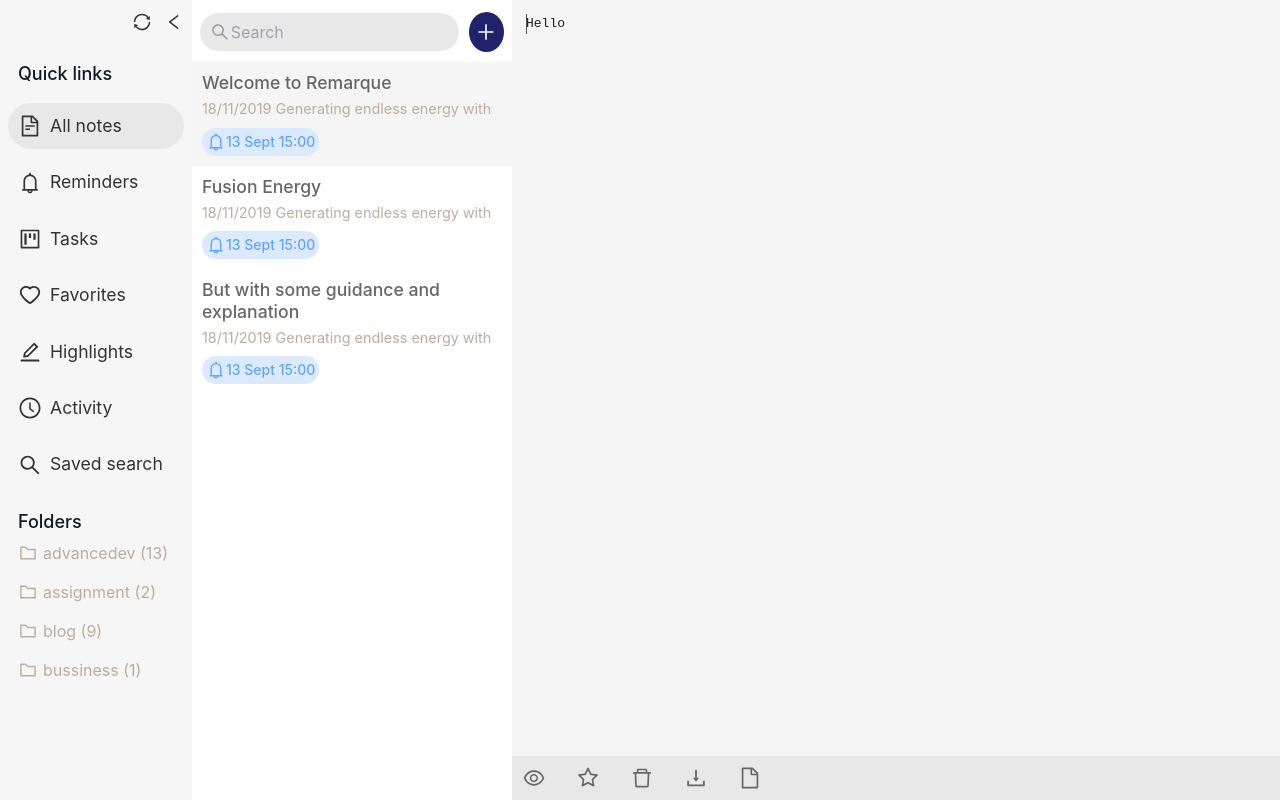
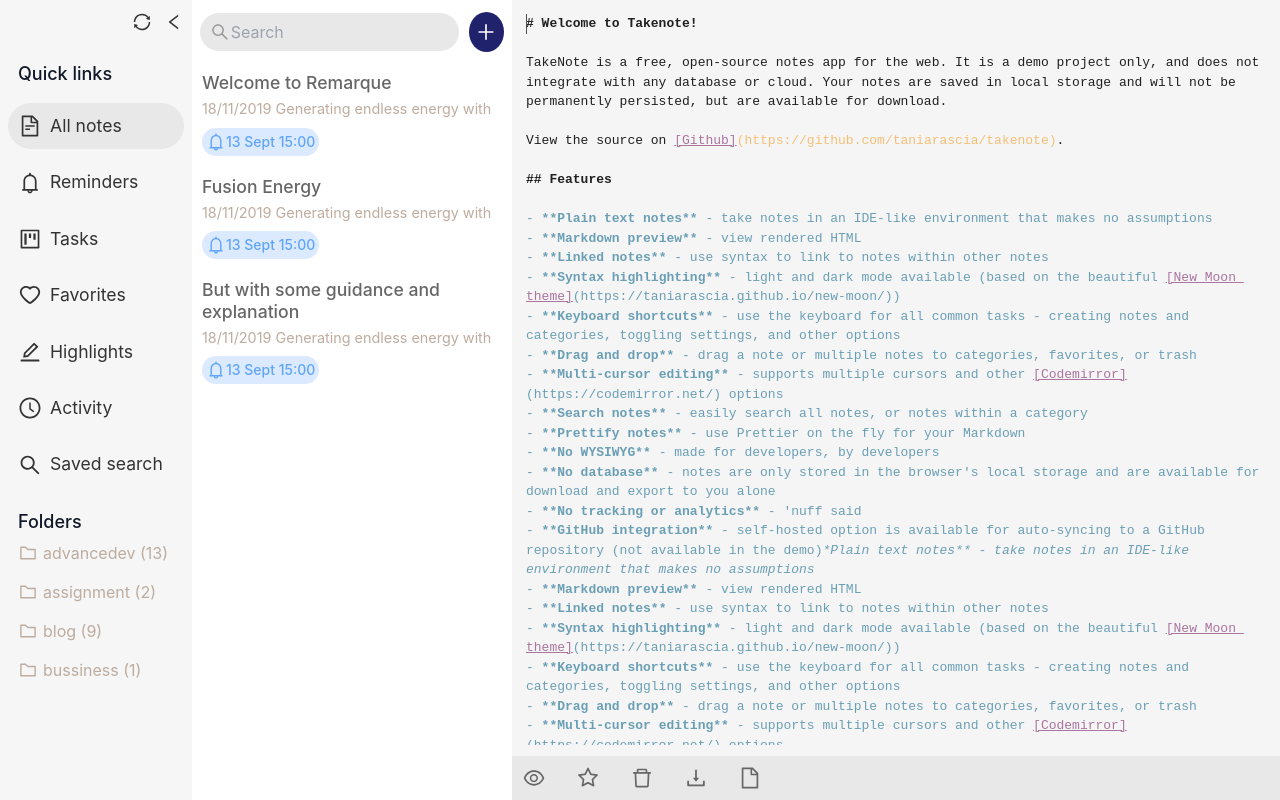
Before and after one commit to ndimzKM/remarque-client, a React (Create React App) app: page /app in a window 1280 px wide. Built offline with nearby package versions, Linux system fonts and the light colour scheme.

Commit message:
selecting and editing notes properly

```diff
--- /dev/null
+++ b/src/components/MainBar/EditorContainer.jsx
@@ -0,0 +1,11 @@
+import NoteEditor from "./NoteEditor";
+
+const EditorContainer = () => {
+  return (
+    <section className="editor-container h-full">
+      <NoteEditor />
+    </section>
+  );
+};
+
+export default EditorContainer;
--- a/src/components/MainBar/MainContainer.jsx
+++ b/src/components/MainBar/MainContainer.jsx
@@ -5,6 +5,7 @@
   AiOutlineDownload,
   AiOutlineFile,
 } from "react-icons/ai";
+import EditorContainer from "./EditorContainer";
 import NoteEditor from "./NoteEditor";
 
 const MainContainer = () => {
@@ -27,9 +28,7 @@
           <AiOutlineFile size={24} color="#666" />
         </li>
       </ul>
-      <section className="editor-container h-full">
-        <NoteEditor />
-      </section>
+      <EditorContainer />
     </section>
   );
 };
--- a/src/components/MainBar/NoteEditor.jsx
+++ b/src/components/MainBar/NoteEditor.jsx
@@ -1,14 +1,17 @@
-import { useState, useRef, useEffect } from "react";
+import { useRef, useEffect } from "react";
 import { Controlled as CodeMirror } from "react-codemirror2";
+import { useSelector, useDispatch } from "react-redux";
 
 import "codemirror/lib/codemirror.css";
 import "codemirror/theme/base16-light.css";
 import "codemirror/mode/gfm/gfm";
 import "codemirror/addon/selection/active-line";
 import "codemirror/addon/scroll/scrollpastend";
+import { updateActiveNote } from "../../redux/actions";
 
 const NoteEditor = () => {
-  const [note, setNote] = useState("Hello");
+  const { activeNote } = useSelector((state) => state.reducer);
+  const dispatch = useDispatch();
 
   const codemirror = useRef();
 
@@ -43,6 +46,12 @@
     });
   };
 
+  const setNote = (value) => {
+    let tempNote = activeNote;
+    tempNote.content = value;
+    dispatch(updateActiveNote(tempNote));
+  };
+
   useEffect(() => {
     codemirror.current.editor.display.wrapper.style.height = "100%";
     codemirror.current.editor.display.wrapper.style.padding = "10px";
@@ -52,7 +61,7 @@
     <CodeMirror
       ref={codemirror}
       className="editor bg-red-900"
-      value={note}
+      value={activeNote.content}
       onBeforeChange={(editor, data, value) => {
         setNote(value);
       }}
--- a/src/components/MiddleBar/MiddleContainer.jsx
+++ b/src/components/MiddleBar/MiddleContainer.jsx
@@ -1,4 +1,5 @@
 import { AiOutlineSearch, AiOutlinePlus, AiOutlineBell } from "react-icons/ai";
+import Notes from "./Notes";
 
 const MiddleContainer = () => {
   return (
@@ -21,38 +22,7 @@
           <AiOutlinePlus color="#fff" size={22} />
         </button>
       </div>
-      <div className="notes">
-        <div className="note active">
-          <h3>Welcome to Remarque</h3>
-          <p>
-            <span>18/11/2019</span> Generating endless energy with
-          </p>
-          <div className="flex items-center w-max bg-blue-100 p-1 mt-2 text-blue-400 font-medium rounded-3xl">
-            <AiOutlineBell size={20} />
-            <span className="text-sm">13 Sept 15:00</span>
-          </div>
-        </div>
-        <div className="note">
-          <h3>Fusion Energy</h3>
-          <p>
-            <span>18/11/2019</span> Generating endless energy with
-          </p>
-          <div className="flex items-center w-max bg-blue-100 p-1 mt-2 text-blue-400 font-medium rounded-3xl">
-            <AiOutlineBell size={20} />
-            <span className="text-sm">13 Sept 15:00</span>
-          </div>
-        </div>
-        <div className="note">
-          <h3>But with some guidance and explanation</h3>
-          <p>
-            <span>18/11/2019</span> Generating endless energy with
-          </p>
-          <div className="flex items-center w-max bg-blue-100 p-1 mt-2 text-blue-400 font-medium rounded-3xl">
-            <AiOutlineBell size={20} />
-            <span className="text-sm">13 Sept 15:00</span>
-          </div>
-        </div>
-      </div>
+      <Notes />
     </section>
   );
 };
--- /dev/null
+++ b/src/components/MiddleBar/Note.jsx
@@ -0,0 +1,31 @@
+import { AiOutlineBell } from "react-icons/ai";
+import { useDispatch, useSelector } from "react-redux";
+
+import { updateActiveNote } from "../../redux/actions";
+
+const Note = ({ note }) => {
+  const { activeNote } = useSelector((state) => state.reducer);
+  const dispatch = useDispatch();
+
+  const setActiveNote = () => {
+    dispatch(updateActiveNote(note));
+  };
+
+  return (
+    <div
+      className={note.id == activeNote.id ? "note active" : "note"}
+      onClick={() => setActiveNote()}
+    >
+      <h3>{note.title}</h3>
+      <p>
+        <span>{note.createdAt}</span> {note.subtitle}
+      </p>
+      <div className="flex items-center w-max bg-blue-100 p-1 mt-2 text-blue-400 font-medium rounded-3xl">
+        <AiOutlineBell size={20} />
+        <span className="text-sm">13 Sept 15:00</span>
+      </div>
+    </div>
+  );
+};
+
+export default Note;
--- /dev/null
+++ b/src/components/MiddleBar/Notes.jsx
@@ -0,0 +1,41 @@
+import { useState } from "react";
+import { welcome } from "../../faker";
+import Note from "./Note";
+
+const Notes = () => {
+  const [notes, setNotes] = useState([
+    {
+      id: 1,
+      title: "Welcome to Remarque",
+      subtitle: "Generating endless energy with",
+      createdAt: "18/11/2019",
+      content: welcome,
+      folder: 1,
+    },
+    {
+      id: 2,
+      title: "Fusion Energy",
+      subtitle: "Generating endless energy with",
+      createdAt: "18/11/2019",
+      content: "# Hi",
+      folder: 1,
+    },
+    {
+      id: 3,
+      title: "But with some guidance and explanation",
+      subtitle: "Generating endless energy with",
+      createdAt: "18/11/2019",
+      content: "# Bye bye",
+      folder: 1,
+    },
+  ]);
+  return (
+    <div className="notes">
+      {notes.map((note) => (
+        <Note key={note.id} note={note} />
+      ))}
+    </div>
+  );
+};
+
+export default Notes;
--- /dev/null
+++ b/src/faker/index.js
@@ -0,0 +1,58 @@
+export const welcome = `# Welcome to Takenote!
+
+TakeNote is a free, open-source notes app for the web. It is a demo project only, and does not integrate with any database or cloud. Your notes are saved in local storage and will not be permanently persisted, but are available for download.
+
+View the source on [Github](https://github.com/taniarascia/takenote).
+
+## Features
+
+- **Plain text notes** - take notes in an IDE-like environment that makes no assumptions
+- **Markdown preview** - view rendered HTML
+- **Linked notes** - use syntax to link to notes within other notes
+- **Syntax highlighting** - light and dark mode available (based on the beautiful [New Moon theme](https://taniarascia.github.io/new-moon/))
+- **Keyboard shortcuts** - use the keyboard for all common tasks - creating notes and categories, toggling settings, and other options
+- **Drag and drop** - drag a note or multiple notes to categories, favorites, or trash
+- **Multi-cursor editing** - supports multiple cursors and other [Codemirror](https://codemirror.net/) options
+- **Search notes** - easily search all notes, or notes within a category
+- **Prettify notes** - use Prettier on the fly for your Markdown
+- **No WYSIWYG** - made for developers, by developers
+- **No database** - notes are only stored in the browser's local storage and are available for download and export to you alone
+- **No tracking or analytics** - 'nuff said
+- **GitHub integration** - self-hosted option is available for auto-syncing to a GitHub repository (not available in the demo)*Plain text notes** - take notes in an IDE-like environment that makes no assumptions
+- **Markdown preview** - view rendered HTML
+- **Linked notes** - use syntax to link to notes within other notes
+- **Syntax highlighting** - light and dark mode available (based on the beautiful [New Moon theme](https://taniarascia.github.io/new-moon/))
+- **Keyboard shortcuts** - use the keyboard for all common tasks - creating notes and categories, toggling settings, and other options
+- **Drag and drop** - drag a note or multiple notes to categories, favorites, or trash
+- **Multi-cursor editing** - supports multiple cursors and other [Codemirror](https://codemirror.net/) options
+- **Search notes** - easily search all notes, or notes within a category
+- **Prettify notes** - use Prettier on the fly for your Markdown
+- **No WYSIWYG** - made for developers, by developers
+- **No database** - notes are only stored in the browser's local storage and are available for download and export to you alone
+- **No tracking or analytics** - 'nuff said
+- **GitHub integration** - self-hosted option is available for auto-syncing to a GitHub repository (not available in the demo)*Plain text notes** - take notes in an IDE-like environment that makes no assumptions
+- **Markdown preview** - view rendered HTML
+- **Linked notes** - use  syntax to link to notes within other notes
+- **Syntax highlighting** - light and dark mode available (based on the beautiful [New Moon theme](https://taniarascia.github.io/new-moon/))
+- **Keyboard shortcuts** - use the keyboard for all common tasks - creating notes and categories, toggling settings, and other options
+- **Drag and drop** - drag a note or multiple notes to categories, favorites, or trash
+- **Multi-cursor editing** - supports multiple cursors and other [Codemirror](https://codemirror.net/) options
+- **Search notes** - easily search all notes, or notes within a category
+- **Prettify notes** - use Prettier on the fly for your Markdown
+- **No WYSIWYG** - made for developers, by developers
+- **No database** - notes are only stored in the browser's local storage and are available for download and export to you alone
+- **No tracking or analytics** - 'nuff said
+- **GitHub integration** - self-hosted option is available for auto-syncing to a GitHub repository (not available in the demo)*Plain text notes** - take notes in an IDE-like environment that makes no assumptions
+- **Markdown preview** - view rendered HTML
+- **Linked notes** - use  syntax to link to notes within other notes
+- **Syntax highlighting** - light and dark mode available (based on the beautiful [New Moon theme](https://taniarascia.github.io/new-moon/))
+- **Keyboard shortcuts** - use the keyboard for all common tasks - creating notes and categories, toggling settings, and other options
+- **Drag and drop** - drag a note or multiple notes to categories, favorites, or trash
+- **Multi-cursor editing** - supports multiple cursors and other [Codemirror](https://codemirror.net/) options
+- **Search notes** - easily search all notes, or notes within a category
+- **Prettify notes** - use Prettier on the fly for your Markdown
+- **No WYSIWYG** - made for developers, by developers
+- **No database** - notes are only stored in the browser's local storage and are available for download and export to you alone
+- **No tracking or analytics** - 'nuff said
+- **GitHub integration** - self-hosted option is available for auto-syncing to a GitHub repository (not available in the demo)
+`;
--- a/src/redux/actions.js
+++ b/src/redux/actions.js
@@ -1,2 +1,10 @@
 export const UPDATE_NOTES = "UPDATE_NOTES";
 export const UPDATE_NOTE = "UPDATE_NOTE";
+export const UPDATE_ACTIVE_NOTE = "UPDATE_ACTIVE_NOTE";
+
+export const updateActiveNote = (note) => (dispatch) => {
+  dispatch({
+    type: UPDATE_ACTIVE_NOTE,
+    payload: note,
+  });
+};
--- a/src/redux/reducer.js
+++ b/src/redux/reducer.js
@@ -1,14 +1,20 @@
 import * as Types from "./actions";
+import { welcome } from "../faker";
 const initialState = {
   notes: [],
+  activeNote: {
+    id: 0,
+    content: welcome,
+  },
+  folders: [],
 };
 
 const reducer = (state = initialState, action) => {
   switch (action.type) {
     case Types.UPDATE_NOTES:
       return { ...state, notes: action.payload };
-    case Types.UPDATE_NOTE:
-      return { ...state, notes: action.payload };
+    case Types.UPDATE_ACTIVE_NOTE:
+      return { ...state, activeNote: action.payload };
     default:
       return state;
   }
```
